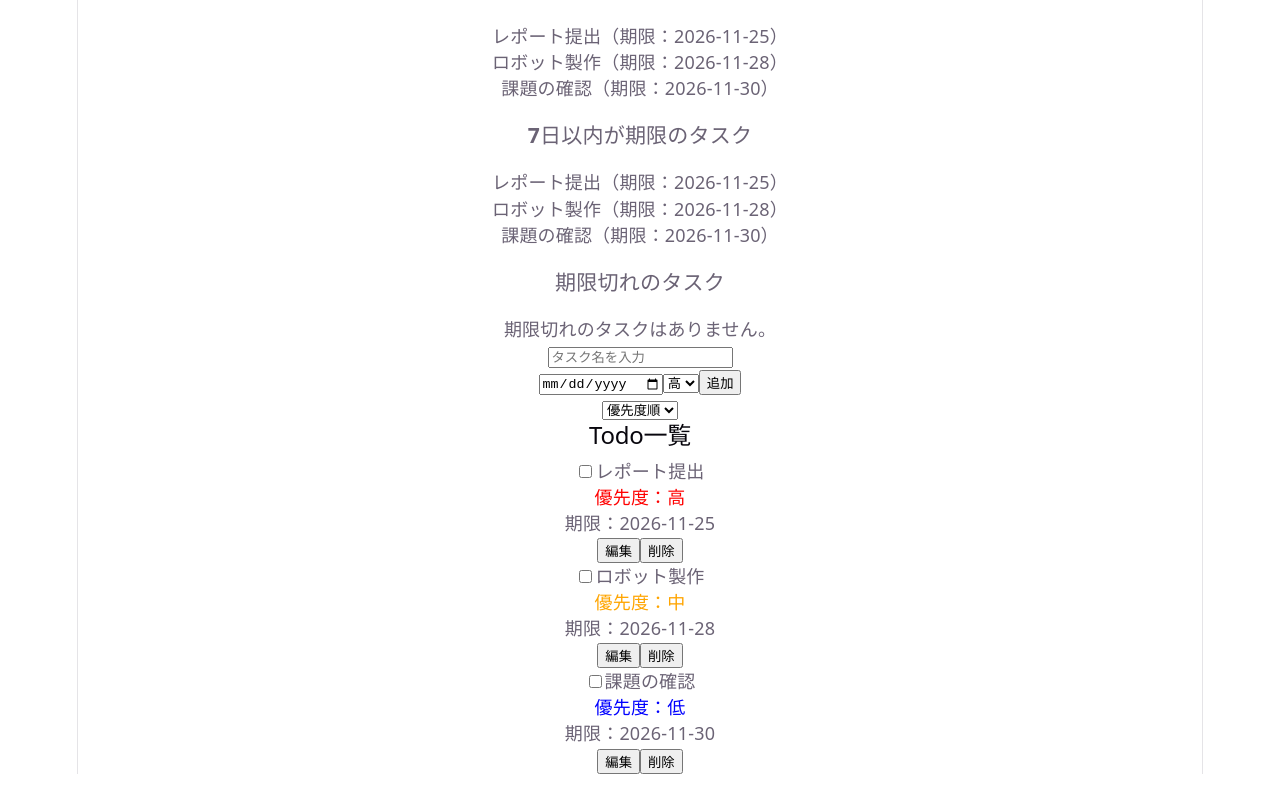
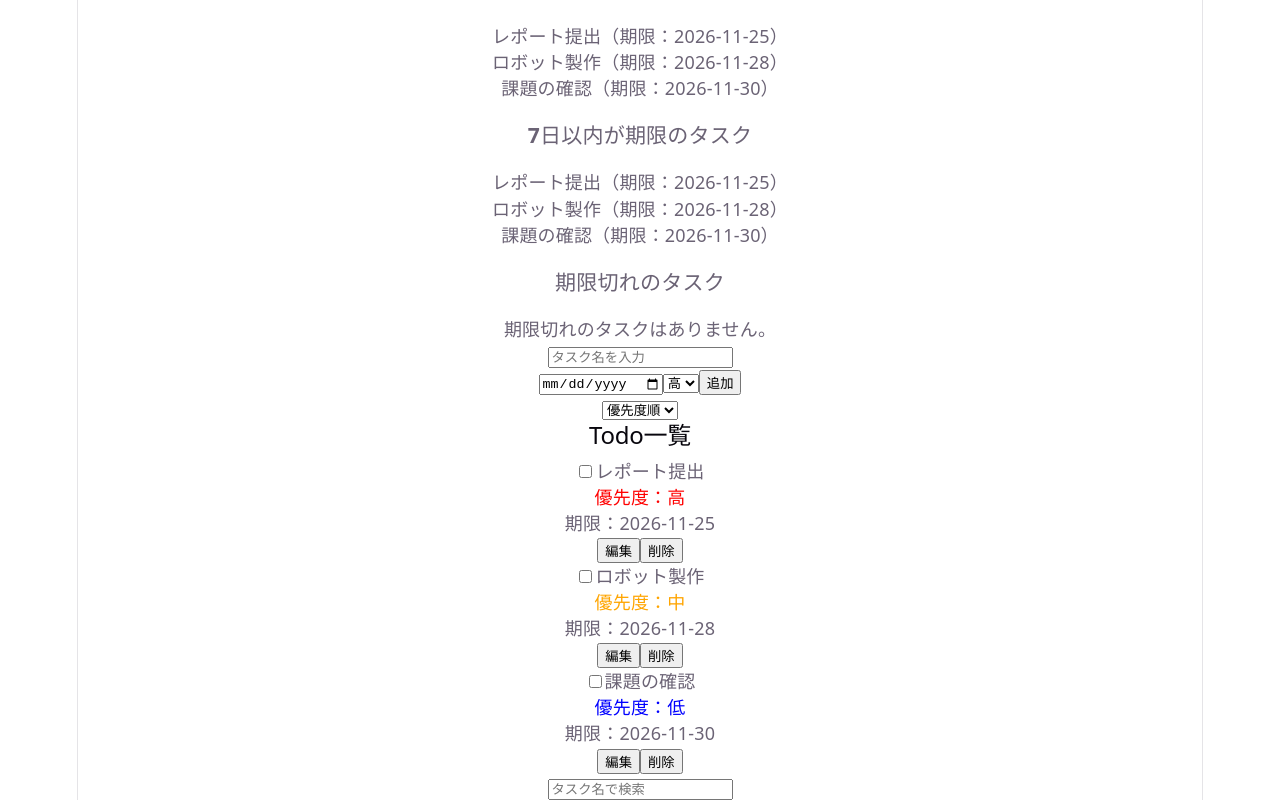
Before and after one commit to zassou-robo/MyToDo_App, a React (Vite) app: page / in a window 1280 px wide. Shown: the part 276-1076 px from the top of the page. Before the commit the page ends 1050 px from the top, so only its background shows below. Built offline with nearby package versions, Linux system fonts and the light colour scheme.

Commit message:
検索機能の追加

```diff
--- a/src/App.tsx
+++ b/src/App.tsx
@@ -54,6 +54,7 @@ function App() {
   const [deadline, setDeadline] = useState("");
   const [priority, setPriority] = useState(1);
   const [sortType, setSortType] = useState("priority");
+  const [searchText, setSearchText] = useState("");
 
   const addTodo = () => {
     if (title.trim() === "") {
@@ -114,6 +115,10 @@ function App() {
 
     return 0;
   });
+  const filteredTodos = sortedTodos.filter(todo =>
+    todo.title.toLowerCase().includes(searchText.toLowerCase())
+  );
+
   const updateTodo = (
   id: number,
   newTitle: string,
@@ -176,7 +181,7 @@ function App() {
       <section>
         <h2>Todo一覧</h2>
 
-        {sortedTodos.map((todo) => (
+        {filteredTodos.map((todo) => (
           <TodoItem
             key={todo.id}
             title={todo.title}
@@ -189,6 +194,12 @@ function App() {
           />
         ))}
       </section>
+      <input
+        type="text"
+        value={searchText}
+        onChange={(event) => setSearchText(event.target.value)}
+        placeholder="タスク名で検索"
+      />
     </main>
   );
 }
```
